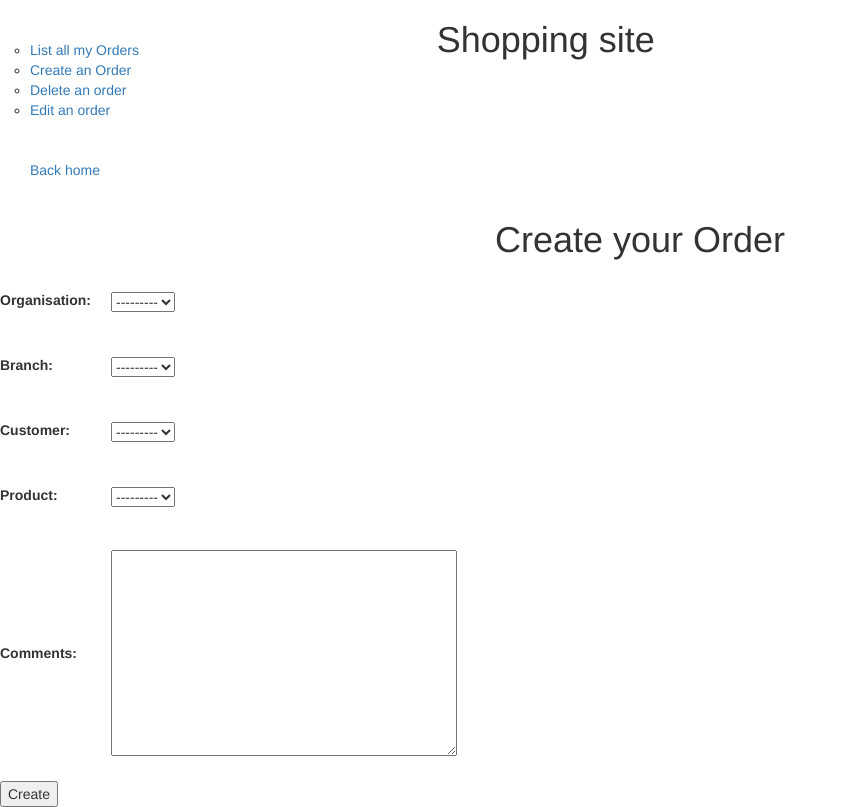
After one commit to Neethishashidhar/shoppingsite, a Django app: page /CreateOrder/ in a window 1280 px wide. The commit adds this page. Shown: the whole page, without its empty margins (0-848 px from the left). Run offline with Django 3.2, Linux system fonts and the light colour scheme; data that the repository does not hold is empty; some libraries are stand-ins or nearby versions.

Commit message:
Create an order page added

```diff
--- /dev/null
+++ b/mysite/forms.py
@@ -0,0 +1,11 @@
+from django import forms
+from .models import Organisation, Branch, Order
+
+
+class CreateOrder(forms.ModelForm):
+    organisation = forms.ModelChoiceField(queryset=Organisation.objects.all())
+    branch = forms.ModelChoiceField(queryset=Branch.objects.all())
+
+    class Meta:
+        model = Order
+        fields = ('organisation', 'branch', 'customer', 'product', 'comments')
--- a/mysite/templates/base_generic.html
+++ b/mysite/templates/base_generic.html
@@ -18,7 +18,7 @@
       {% block sidebar %}
       <ol class="sidebar-nav">
           <li> <a href="/orders/">List all my Orders</a></li>
-          <li> <a href="">Create an Order</a></li>
+          <li> <a href="/CreateOrder/">Create an Order</a></li>
           <li> <a href="">Delete an order</a> </li>
           <li> <a href="">Edit an order</a> </li>
       <ol>
--- /dev/null
+++ b/mysite/templates/mysite/create_order.html
@@ -0,0 +1,15 @@
+{% extends "base_generic.html" %}
+
+{% block content %}
+<a href="/" class="sidebar-nav">Back home</a>
+</br>
+</br>
+	<h1 class="text-center"> Create your Order </h1>
+    <form action="" method="post">
+    	{% csrf_token %}
+        <table>
+        {{ form }}
+        </table>
+        <input type="submit" value="Create" />
+    </form>
+{% endblock %}
--- a/mysite/urls.py
+++ b/mysite/urls.py
@@ -4,4 +4,5 @@ from mysite import views
 urlpatterns = [
     url(r'^$', views.HomePageView.as_view()),
     url(r'^orders/$', views.ListOrdersView.as_view()),
+    url(r'^CreateOrder/$', views.CreateAnOrder.create),
 ]
--- a/mysite/views.py
+++ b/mysite/views.py
@@ -1,7 +1,8 @@
 from django.shortcuts import render
 from django.views import generic
 from django.views.generic import TemplateView
-
+from .forms import CreateOrder
+from django.http import HttpResponseRedirect
 from .models import Order
 
 
@@ -13,3 +14,17 @@ class HomePageView(TemplateView):
 
 class ListOrdersView(generic.ListView):
     model = Order
+
+
+class CreateAnOrder(TemplateView):
+
+    def create(request):
+        if request.method == 'POST':
+            form = CreateOrder(request.POST)
+            if form.is_valid():
+                form.save()
+                return HttpResponseRedirect('/orders/')
+        else:
+            form = CreateOrder()
+
+        return render(request, 'mysite/create_order.html', {'form': form})
```
